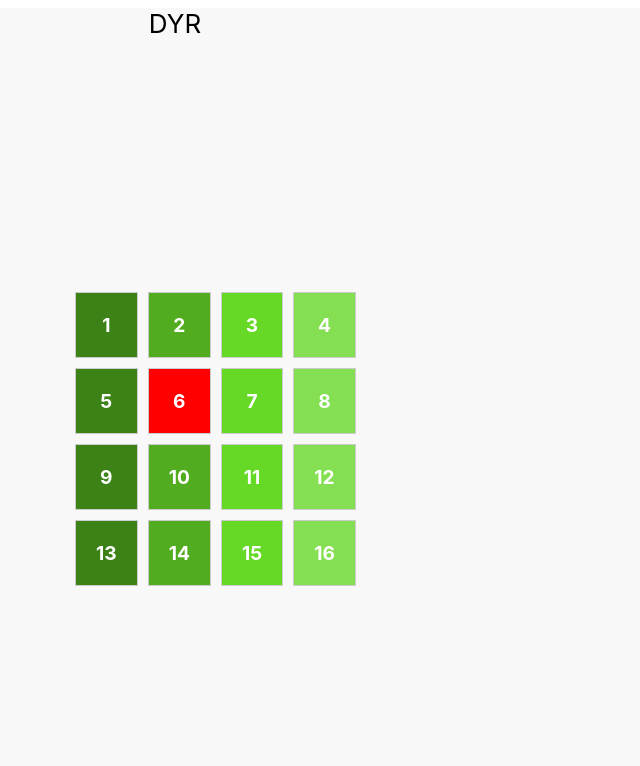
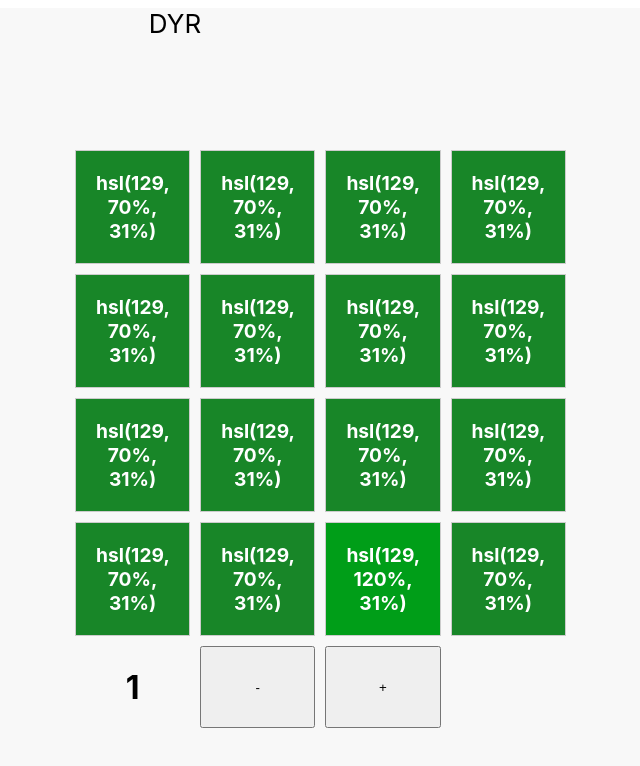
Before and after one commit to bryanteng/dyr, a React (Create React App) app: page / in a window 1280 px wide. Shown: the top 766 px of the page, without its empty margins (465-1105 px from the left). Built offline with nearby package versions, Linux system fonts and the light colour scheme.

Commit message:
base logic

```diff
--- a/src/components/Grid.js
+++ b/src/components/Grid.js
@@ -2,38 +2,74 @@ import React, { useState, useEffect } from 'react';
 import './Grid.css';
 
 const Grid = () => {
+  const [difficulty, setDifficulty] = useState(1)
   const [colors, setColors] = useState([]);
+  const [highlightColor, setHighlightColor] = useState("")
   const [highlightIndex, setHighlightIndex] = useState(null);
 
   useEffect(() => {
     const baseHue = Math.floor(Math.random() * 360);
     const baseSaturation = 70;
-    const baseLightness = 50;
+    const baseLightness = Math.floor(30 + Math.random() * 70);
 
-    const shades = Array.from({ length: 16 }).map((_, index) => {
-      const lightness = baseLightness + (index % 4 - 2) * 10;
-      return `hsl(${baseHue}, ${baseSaturation}%, ${Math.min(Math.max(lightness, 20), 80)}%)`;
-    });
+    const shades = Array.from({ length: 16 }).fill(`hsl(${baseHue}, ${baseSaturation}%, ${baseLightness}%)`);
 
+    let offset = 0
+    let difficultyOffset = 10 +  (5 - difficulty) * 10
+    if(difficulty === 1){
+      offset = difficultyOffset
+    } else if(difficulty === 2){
+      offset = difficultyOffset
+    } else if (difficulty === 3){
+      offset = difficultyOffset
+    } else if(difficulty === 4) {
+      offset = difficultyOffset
+    } else {
+      offset = difficultyOffset
+    }
+
+    if(baseLightness >= 60){
+      // easy easymedium medium mediumhard hard
+      offset = offset * -1
+    }
+
+    setHighlightColor(`hsl(${baseHue}, ${baseSaturation + offset}%, ${baseLightness }%)`)
     const randomIndex = Math.floor(Math.random() * 16);
+    shades[randomIndex] = `hsl(${baseHue}, ${baseSaturation + offset}%, ${baseLightness }%)`
+
     setColors(shades);
     setHighlightIndex(randomIndex);
-  }, []);
+  }, [difficulty]);
+
+  const changeDifficulty = (e) => {
+    setDifficulty(difficulty+ (e.target.id === "down" ? -1 : 1))
+  }
+
+  const spanClick = (e) => {
+    console.log(e.target.id == highlightIndex)
+  }
 
   return (
     <div className="page-container">
       <div className="grid-container">
         {colors.map((color, index) => (
           <span
+            id={index}
             key={index}
+            onClick={spanClick}
             className="grid-item"
             style={{
-              backgroundColor: index === highlightIndex ? `hsl(0, 100%, 50%)` : color,
+              backgroundColor: index === highlightIndex ? highlightColor : color,
             }}
           >
-            {index + 1}
+            { color}
+            {/* {index === highlightIndex ? -index : index} */}
           </span>
         ))}
+        <h1>{difficulty}</h1>
+
+        <button id="down" onClick={changeDifficulty}> - </button>
+        <button id="up" onClick={changeDifficulty}> + </button>
       </div>
     </div>
   );
```
